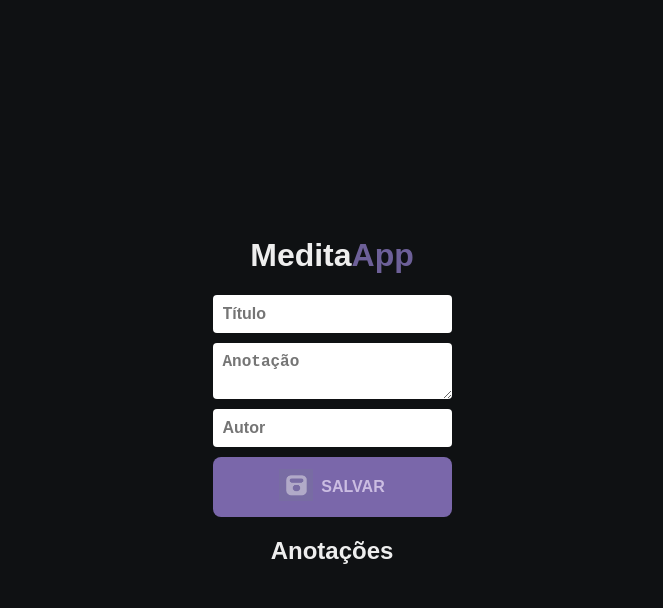
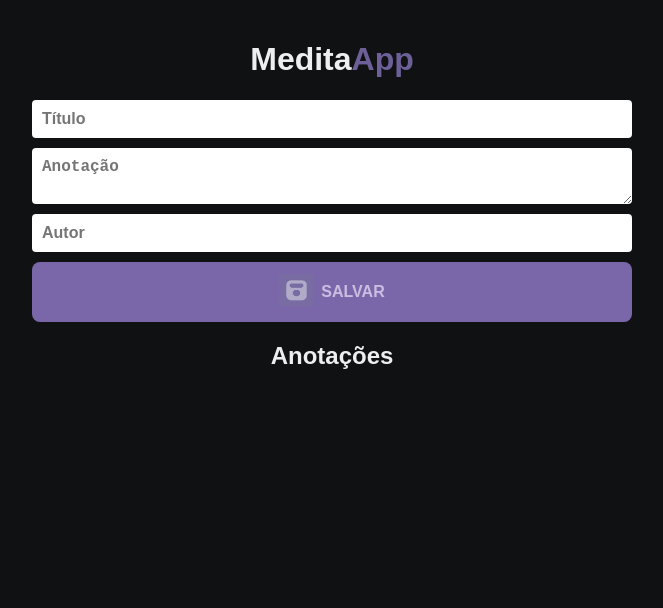
Before and after one commit to Kleber-Neto/MeditaApp, a plain HTML site: page docs/index.html in a window 1280 px wide. Shown: the whole page, without its empty margins (308-971 px from the left). Drawn offline with Linux system fonts and the light colour scheme.

Commit message:
tamanho da tela

```diff
--- a/docs/style.css
+++ b/docs/style.css
@@ -4,10 +4,10 @@ body {
     color: #f0f0f0;
     margin: 0;
     padding: 0;
-    align-items: center;
+    /* align-items: center;
     justify-content: center;
     height: 100vh;
-    display: flex;
+    display: flex; */
 }
 
 .container {
@@ -69,7 +69,7 @@ button {
   justify-content: center;
   gap: 8px;
   width: 100%;
-  max-width: 600px;
+  max-width: 700px;
   padding: 12px;
   background-color: #7a67aa; /* Roxo do botão */
   color: #cbbde2; /* Texto e ícone com tom claro */
```
